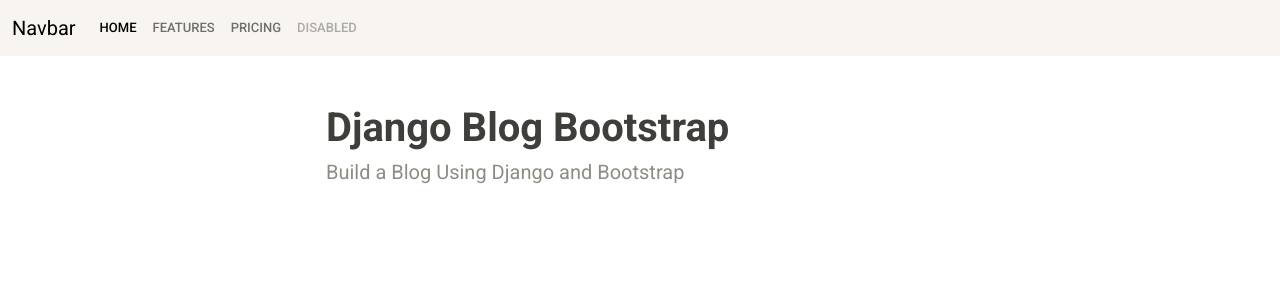
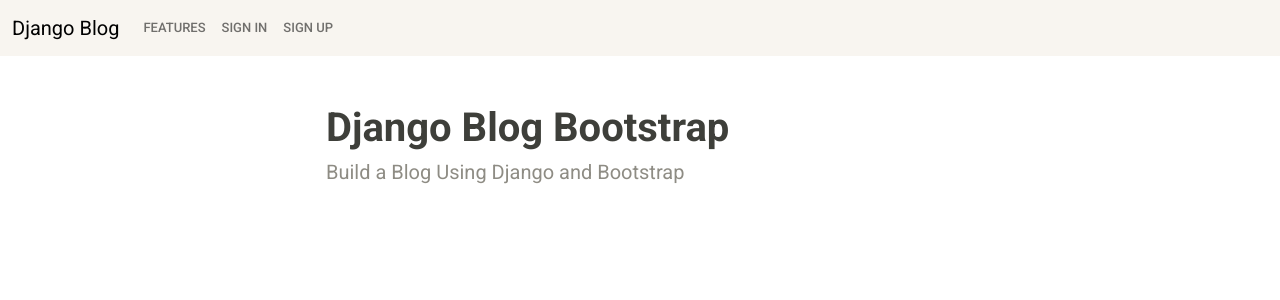
Before and after one commit to nutchoey/Django-Blog-Bootstrap, a Django app: page / in a window 1280 px wide. Shown: the top 300 px of the page. Run offline with Django 5.2, Linux system fonts and the light colour scheme; data that the repository does not hold is empty.

Commit message:
Edit nav.html

```diff
--- a/blog/templates/blog/nav.html
+++ b/blog/templates/blog/nav.html
@@ -1,15 +1,27 @@
 <nav class="navbar navbar-expand-lg navbar-light bg-light">
     <div class="container-fluid">
-      <a class="navbar-brand" href="#">Navbar</a>
+      <a class="navbar-brand" href="{% url 'bloglist' %}">Django Blog</a>
       <button class="navbar-toggler" type="button" data-bs-toggle="collapse" data-bs-target="#navbarNavAltMarkup" aria-controls="navbarNavAltMarkup" aria-expanded="false" aria-label="Toggle navigation">
         <span class="navbar-toggler-icon"></span>
       </button>
       <div class="collapse navbar-collapse" id="navbarNavAltMarkup">
         <div class="navbar-nav">
-          <a class="nav-link active" aria-current="page" href="#">Home</a>
-          <a class="nav-link" href="#">Features</a>
-          <a class="nav-link" href="#">Pricing</a>
-          <a class="nav-link disabled" href="#" tabindex="-1" aria-disabled="true">Disabled</a>
+          <a class="nav-link" href="{% url 'featured' %}">Features</a>
+
+          <ul class="navbar-nav">
+            {% if request.user.is_authenticated %}
+              <li class="nav-item">
+                <a class="nav-link" href="{% url 'logout' %}">Sign Out</a>
+              </li>
+            {% else %}
+              <li class="nav-item">
+                <a class="nav-link" href="{% url 'login' %}">Sign In</a>
+              </li>
+              <li class="nav-item">
+                <a class="nav-link" href="{% url 'register' %}">Sign Up</a>
+              </li>
+            {% endif %}
+          </ul>
         </div>
       </div>
     </div>
```
